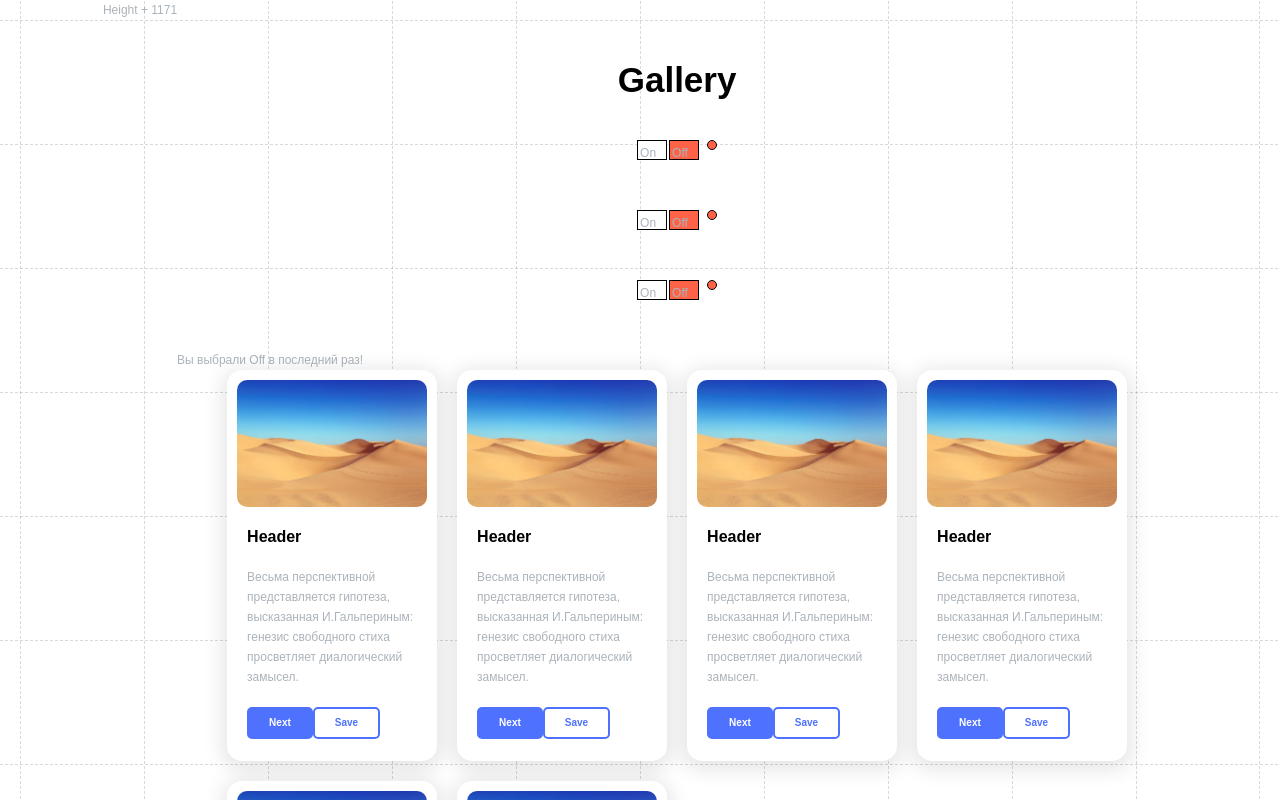
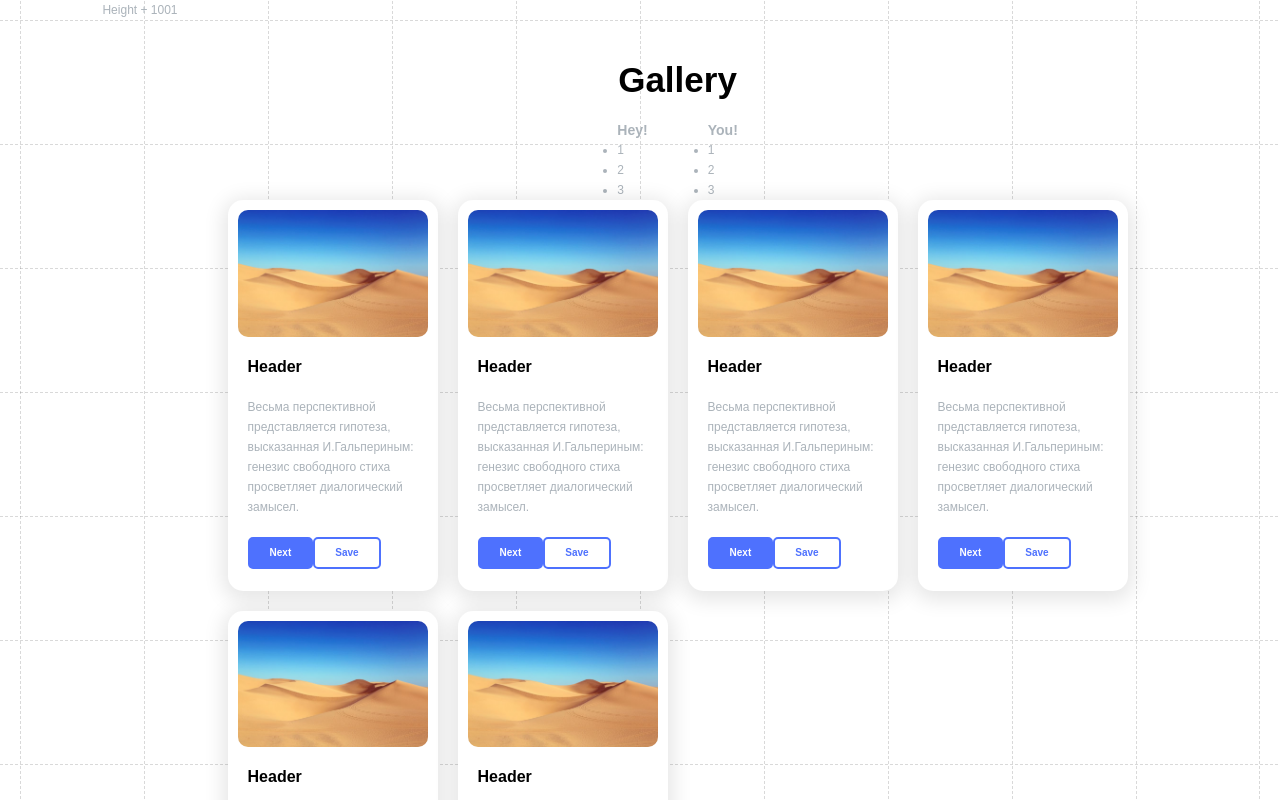
Before and after one commit to dariametelitsa/HW0, a React (Create React App) app: page / in a window 1280 px wide. Shown: the top 800 px of the page. Built offline with nearby package versions, Linux system fonts and the light colour scheme.

Commit message:
useState HW was done

```diff
--- a/src/components/Gallery.tsx
+++ b/src/components/Gallery.tsx
@@ -3,6 +3,7 @@ import { Card } from "./Card";
 import { cardTheme } from "../Styles/Theme.styles";
 import { useState } from "react";
 import { OnOff } from "./onOff/OnOff";
+import { Accordion } from "./accordion/accordion";
 
 type CardsDataType = {
     title: string;
@@ -51,18 +52,23 @@ export function GalleryContainer() {
         return cards;
     }
 
-    let [onOff, setOnOff] = useState('Off');
-    const onOffChange = (isOn: boolean) => {
-        isOn ? setOnOff('On') : setOnOff('Off');
-    }
+    // let [onOff, setOnOff] = useState('Off');
+    // const onOffChange = (isOn: boolean) => {
+    //     isOn ? setOnOff('On') : setOnOff('Off');
+    // }
 
 
     return <div>
         <Headline>Gallery</Headline>
-        <OnOff callBack={onOffChange}/>
-        <OnOff callBack={onOffChange}/>
-        <OnOff callBack={onOffChange}/>
-        <span>Вы выбрали {onOff} в последний раз!</span>
+        {/*<OnOff callBack={onOffChange}/>*/}
+        {/*<OnOff callBack={onOffChange}/>*/}
+        {/*<OnOff callBack={onOffChange}/>*/}
+        {/*<span>Вы выбрали {onOff} в последний раз!</span>*/}
+        <div style={{ display: "flex", justifyContent: "center", gap: '60px' }}>
+            <Accordion title={'Hey!'}/>
+            <Accordion title={'You!'}/>
+        </div>
+
 
         <Gallery columns={4}>
             {cardGenerate(cardsData.length)}
--- /dev/null
+++ b/src/components/accordion/accordion.tsx
@@ -0,0 +1,37 @@
+import React from 'react';
+
+export const Accordion = ({title}: {title: string}) => {
+    let [collapsed, setCollapsed] = React.useState(false);
+
+    function isCollapsedHandler () {
+        setCollapsed(!collapsed)
+    }
+
+    return (
+        <div>
+            <AccordionTitle title={title} callBack={isCollapsedHandler}/>
+            { !collapsed && <AccordionBody />}
+        </div>
+    );
+};
+
+type AccordionTitleProps = {
+    title: string,
+    callBack: () => void
+}
+
+function AccordionTitle ({title, callBack}: AccordionTitleProps) {
+    return (
+        <h3 onClick={() => callBack()}>{title}</h3>
+    );
+}
+
+const AccordionBody = () => {
+    return (
+        <ul>
+            <li>1</li>
+            <li>2</li>
+            <li>3</li>
+        </ul>
+    );
+}
```
